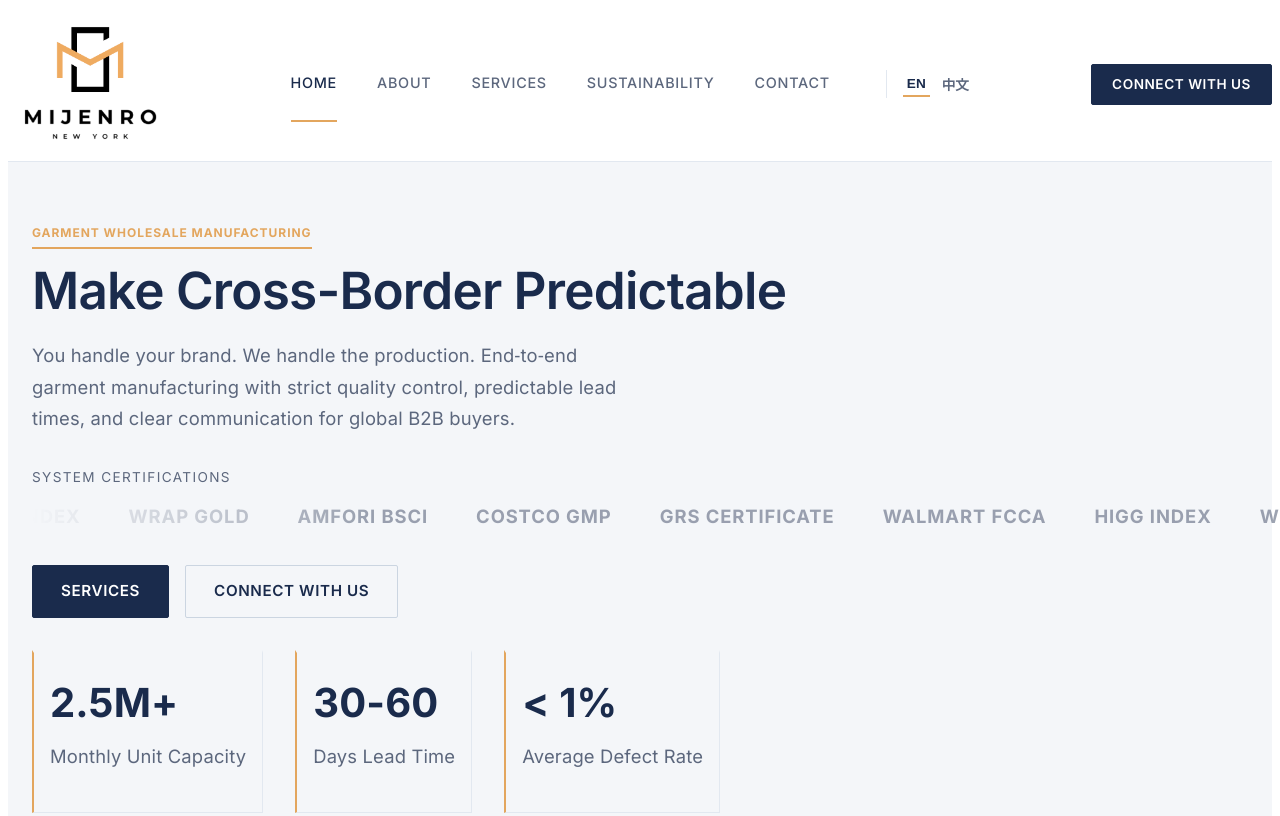
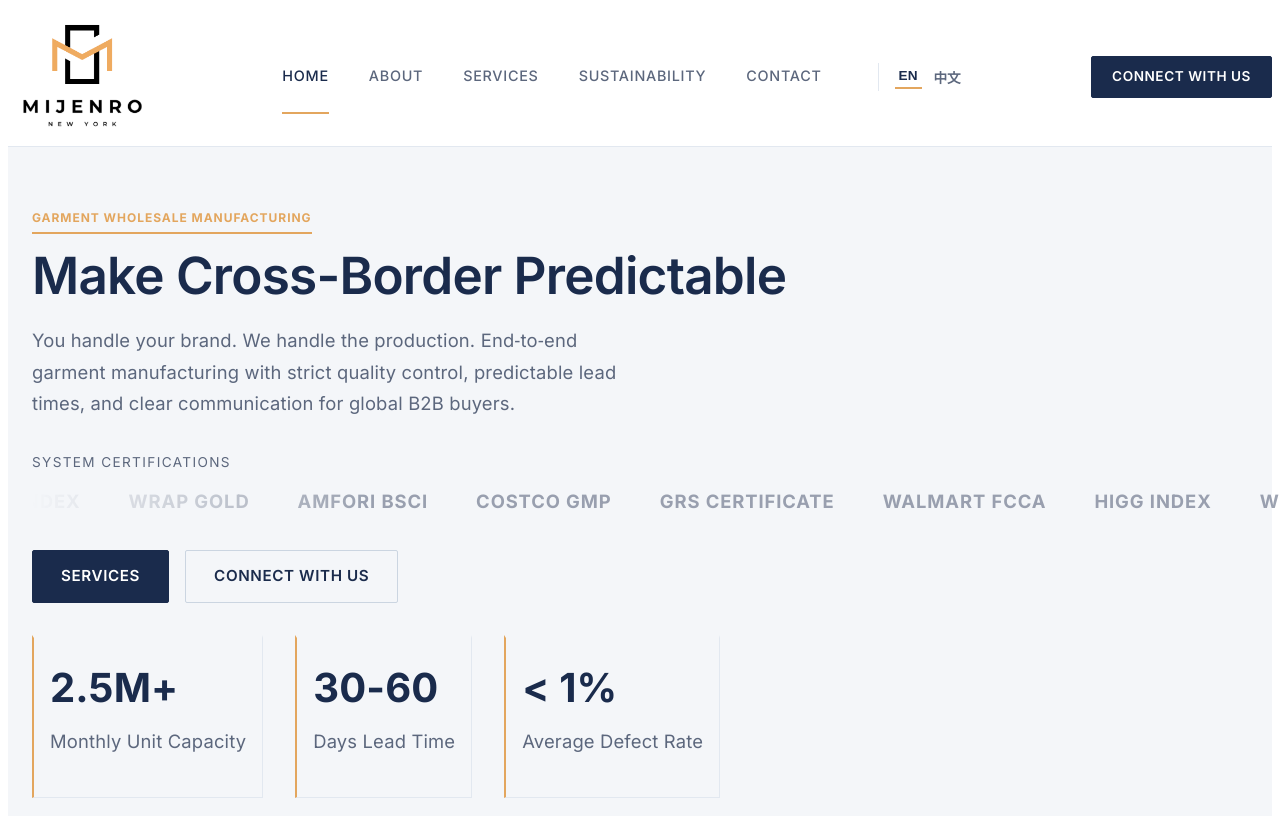
Before and after one commit to lopmaker/mijenro-international-website, a plain HTML site: page index.html in a window 1280 px wide. Shown: the top 816 px of the page. Drawn offline with nearby package versions, Linux system fonts and the light colour scheme.

Commit message:
Reduce header+logo size by 10% (nav-height: 139px, logo: 126px)

```diff
--- a/styles.css
+++ b/styles.css
@@ -41,7 +41,7 @@
   /* Overtaking pill with sharp box */
 
   /* Spacing */
-  --nav-height: 154px;
+  --nav-height: 139px;
   /* 70% of 220px */
 }
 
@@ -289,8 +289,8 @@ section {
 }
 
 .brand-logo-horizontal {
-  height: 140px;
-  /* 70% of 200px */
+  height: 126px;
+  /* ~63% of original 200px */
   width: auto;
   object-fit: contain;
   mix-blend-mode: multiply; /* Removes the grey/white background */
```
